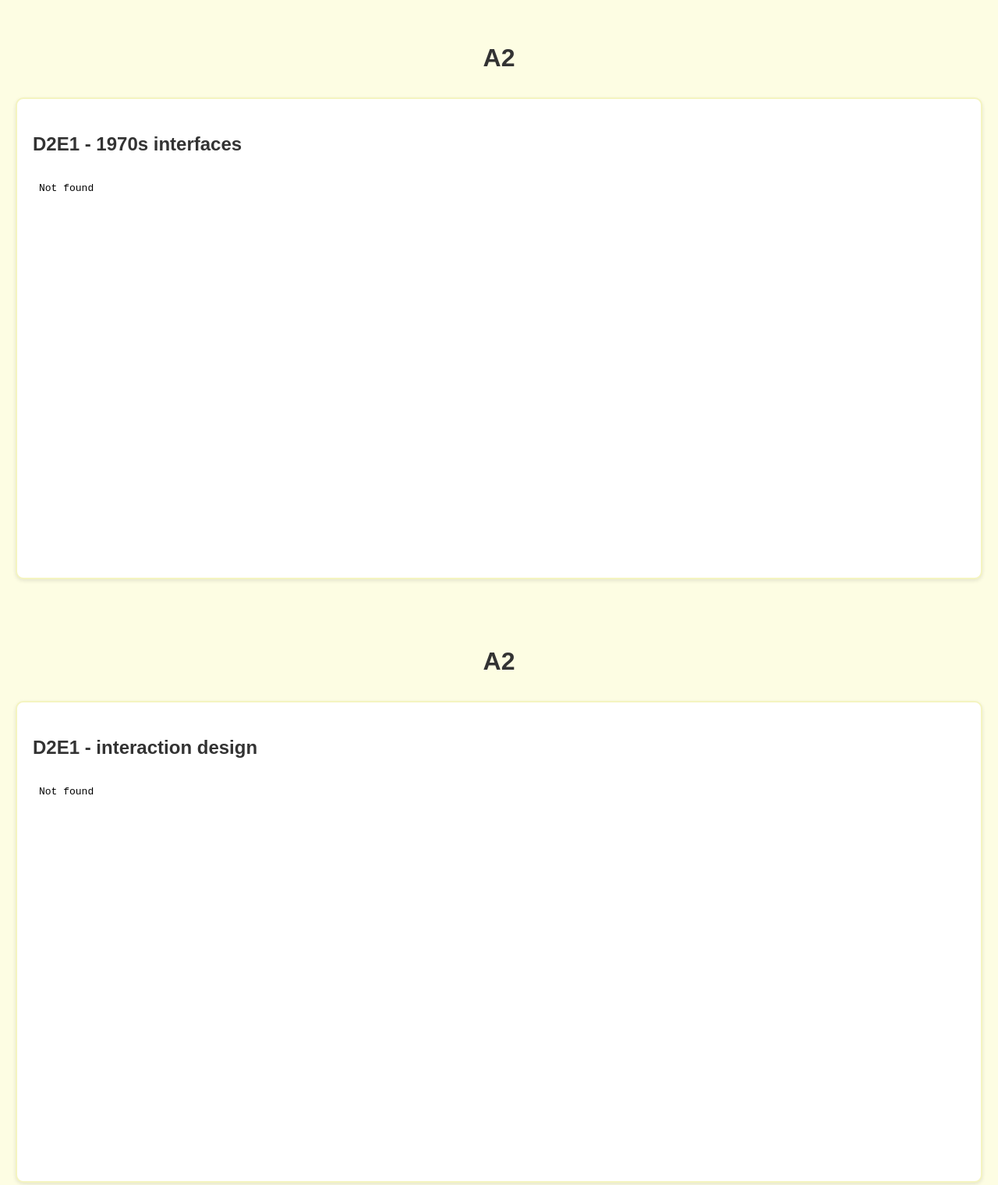
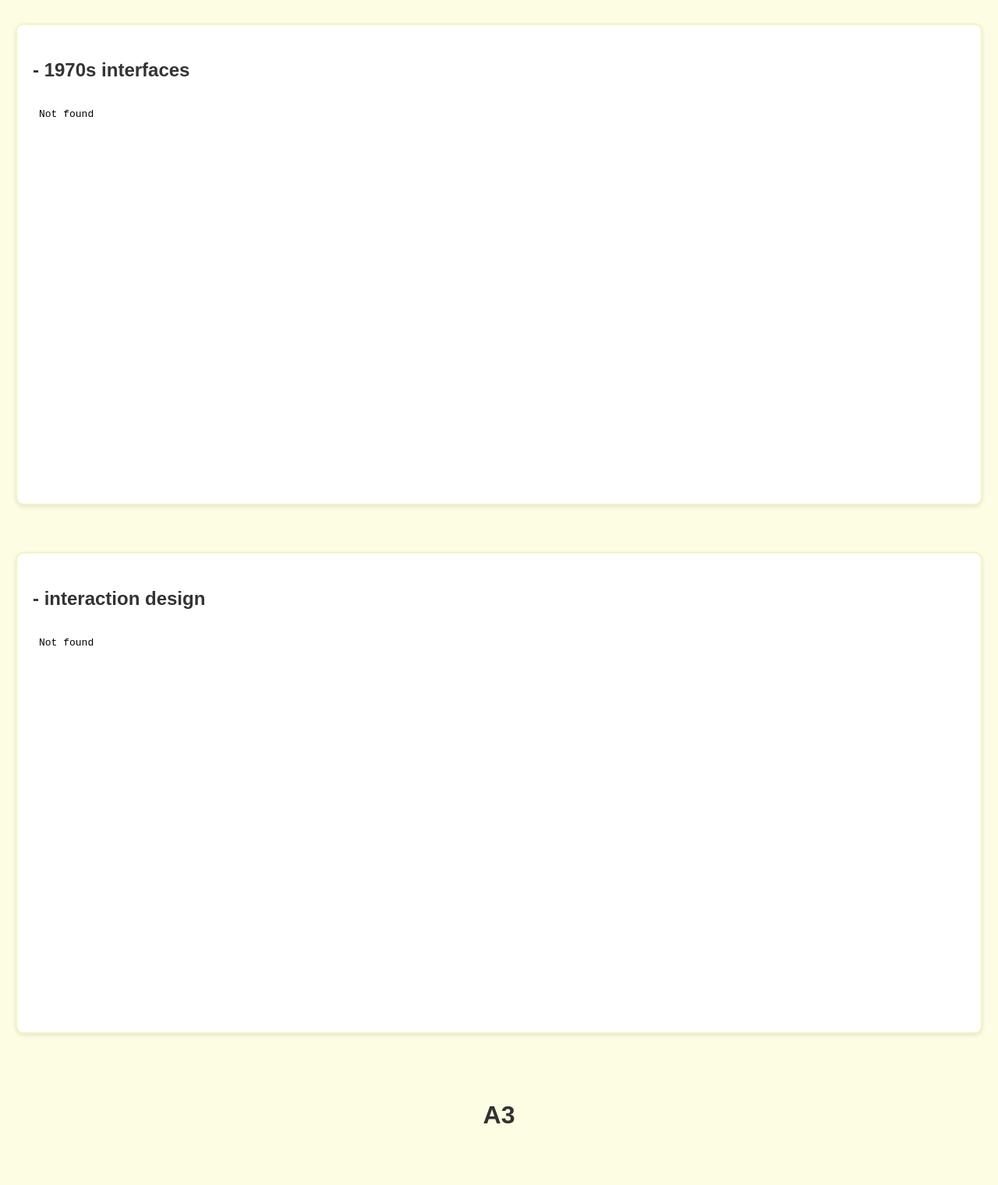
Before and after one commit to saachii06/saachii.github.io, a plain HTML site: page index.html in a window 1280 px wide. Shown: the part 2380-3900 px from the top of the page at 78% size. Drawn offline with Linux system fonts and the light colour scheme; files that its build step writes are made by us from their sources; a script that the page names is missing.

Commit message:
Update index.html

```diff
--- a/index.html
+++ b/index.html
@@ -78,9 +78,8 @@
 
     <!-- Assignment section for A2 -->
     <section class="assignment" id="A2">
-        <h2>A2</h2>
-        <article class="assignment-block" id="D2E1">
-            <h3>D2E1 - 1970s interfaces</h3>
+        <article class="assignment-block">
+            <h3> - 1970s interfaces</h3>
             <div class="media">
                 <iframe class="pdf" src="assets/1970s interfaces .pdf" title="Description of PDF content"></iframe>
             </div>
@@ -89,9 +88,8 @@
 
     <!-- Assignment section for A2 -->
     <section class="assignment" id="A2">
-        <h2>A2</h2>
-        <article class="assignment-block" id="D2E1">
-            <h3>D2E1 - interaction design</h3>
+        <article class="assignment-block">
+            <h3> - interaction design</h3>
             <div class="media">
                 <iframe class="pdf" src="assets/Interaction Design 1_A2_Navya & Saachi (1).pdf" title="Description of PDF content"></iframe>
             </div>
```
